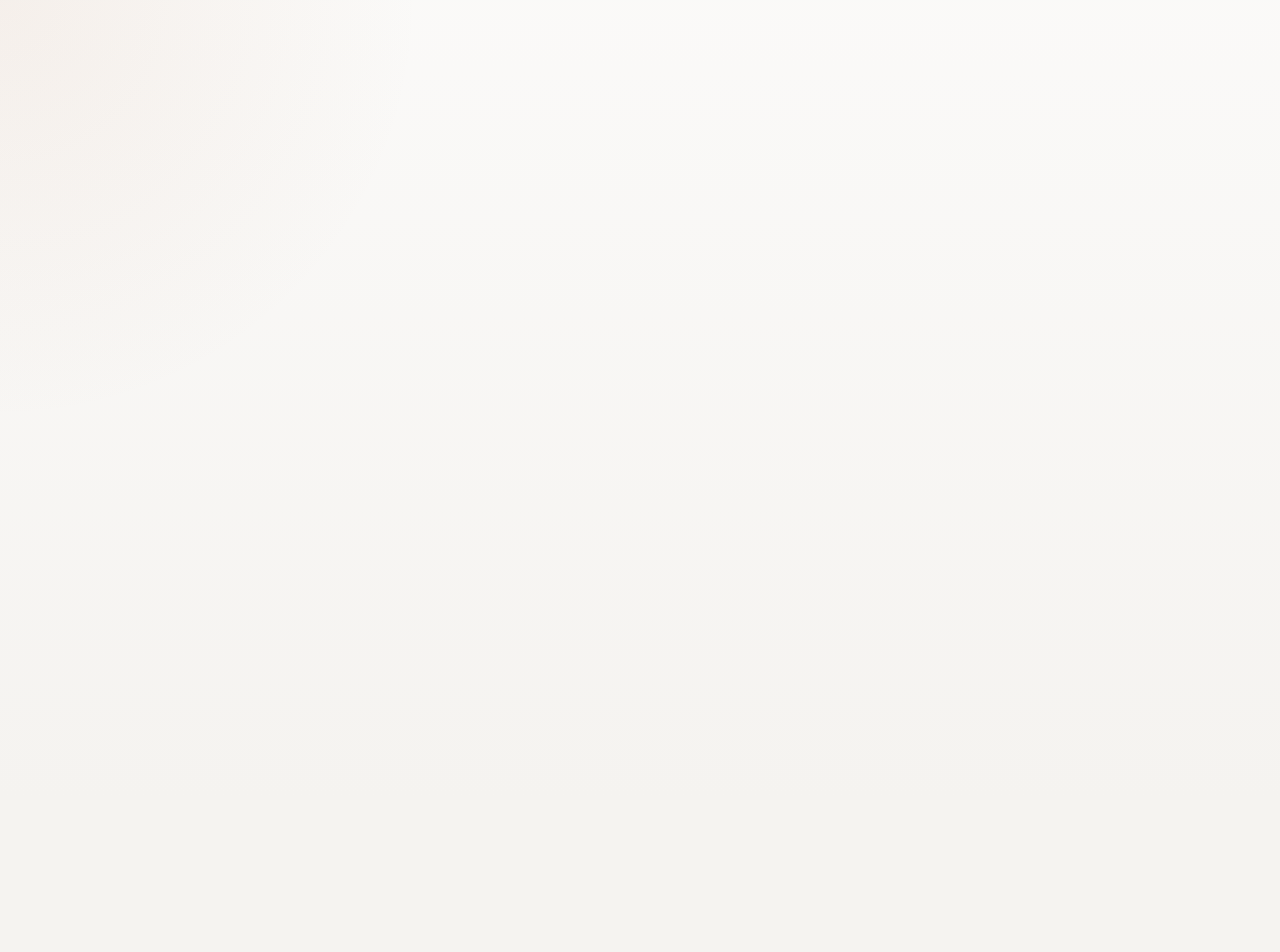
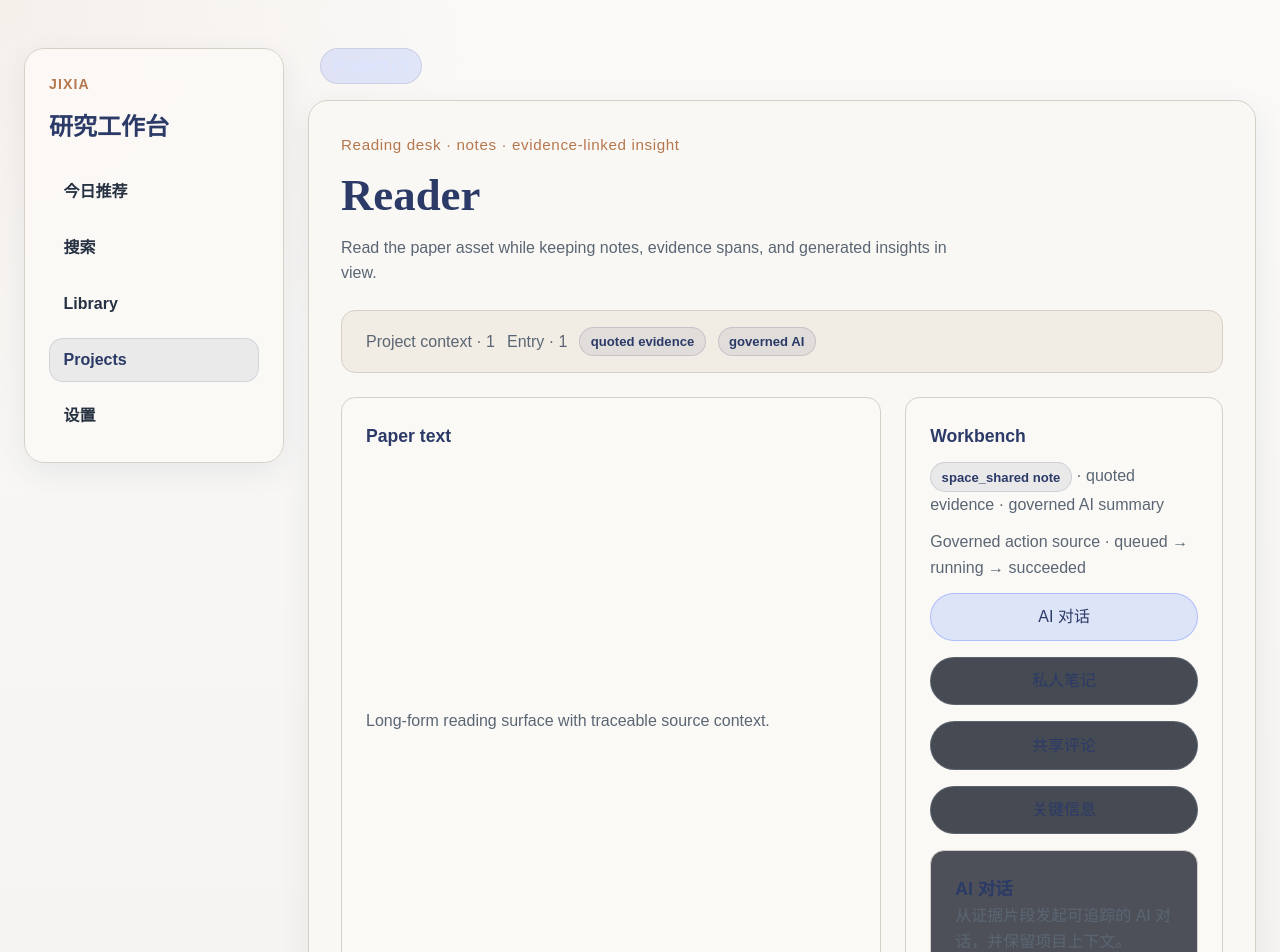
Before and after one commit to 1508324011/Jixia, a React (Vite) app: page /projects/1/library/1/reader in a window 1280 px wide. Before the commit this address had no page. Shown: the top 952 px of the page. Before the commit the page ends 800 px from the top, so only its background shows below. Built offline with nearby package versions, Linux system fonts and the light colour scheme.

Commit message:
feat: add paper workspace panels
Ultraworked with [Sisyphus](https://github.com/code-yeongyu/oh-my-openagent)

Co-authored-by: Sisyphus <clio-agent@sisyphuslabs.ai>

```diff
--- /dev/null
+++ b/src/web/components/paper-workspace-tabs.tsx
@@ -0,0 +1,39 @@
+const workspaceTabs = [
+  'AI 对话',
+  '私人笔记',
+  '共享评论',
+  '关键信息',
+] as const;
+
+export function PaperWorkspaceTabs() {
+  return (
+    <section className="paper-workspace-tabs" aria-label="paper workspace tabs">
+      <div
+        className="paper-workspace-tabs__list"
+        role="tablist"
+        aria-label="Paper workspace panels"
+      >
+        {workspaceTabs.map((tab, index) => (
+          <button
+            key={tab}
+            type="button"
+            role="tab"
+            aria-selected={index === 0}
+            className={
+              index === 0
+                ? 'paper-workspace-tabs__tab paper-workspace-tabs__tab--active'
+                : 'paper-workspace-tabs__tab'
+            }
+          >
+            {tab}
+          </button>
+        ))}
+      </div>
+
+      <article className="paper-workspace-tabs__panel" aria-label="AI 对话 panel">
+        <h3 className="panel-title">AI 对话</h3>
+        <p className="quiet-copy">从证据片段发起可追踪的 AI 对话，并保留项目上下文。</p>
+      </article>
+    </section>
+  );
+}
--- a/src/web/pages/reader-page.tsx
+++ b/src/web/pages/reader-page.tsx
@@ -1,11 +1,15 @@
 import { Link, useParams } from 'react-router-dom';
+
+import { PaperWorkspaceTabs } from '../components/paper-workspace-tabs';
 
 export function ReaderPage() {
   const {
-    spaceId = 'shared-space',
+    spaceId,
     projectId = 'tumor-board',
     entryId = 'entry-1',
   } = useParams();
+  const hasSpaceContext = typeof spaceId === 'string' && spaceId.length > 0;
+  const legacySpaceId = spaceId ?? 'shared-space';
 
   return (
     <main className="page-shell">
@@ -19,21 +23,21 @@ export function ReaderPage() {
       </header>
 
       <section aria-label="context bar" className="context-bar">
-        <span>Space context · {spaceId}</span>
+        {hasSpaceContext ? <span>Space context · {spaceId}</span> : null}
         <span>Project context · {projectId}</span>
         <span>Entry · {entryId}</span>
         <span className="status-badge">quoted evidence</span>
         <span className="status-badge">governed AI</span>
       </section>
 
-      <section className="panel-grid" aria-label="reading layout">
-        <article className="panel">
+      <section className="reader-page" aria-label="reading layout">
+        <article className="panel paper-surface">
           <h2 className="panel-title">Paper text</h2>
           <p className="quiet-copy">
             Long-form reading surface with traceable source context.
           </p>
         </article>
-        <aside className="panel">
+        <aside className="panel paper-workspace">
           <h2 className="panel-title">Workbench</h2>
           <p className="quiet-copy">
             <span className="status-badge">space_shared note</span> · quoted
@@ -42,12 +46,13 @@ export function ReaderPage() {
           <p className="quiet-copy">
             Governed action source · queued → running → succeeded
           </p>
+          <PaperWorkspaceTabs />
         </aside>
       </section>
 
       <Link
         className="panel-link"
-        to={`/spaces/${spaceId}/projects/${projectId}/writing/doc-1`}
+        to={`/spaces/${legacySpaceId}/projects/${projectId}/writing/doc-1`}
       >
         Open writing
       </Link>
--- a/src/web/router.tsx
+++ b/src/web/router.tsx
@@ -25,6 +25,10 @@ export function AppRouter() {
       <Route path="/library" element={<LibraryPage mode="personal" />} />
       <Route path="/projects" element={<ProjectsPage />} />
       <Route path="/projects/:projectId" element={<ProjectPage />} />
+      <Route
+        path="/projects/:projectId/library/:entryId/reader"
+        element={<ReaderPage />}
+      />
       <Route path="/settings" element={<SettingsPage />} />
     </Route>
       <Route path="/spaces" element={<SpacesPage />} />
--- a/src/web/styles/app.css
+++ b/src/web/styles/app.css
@@ -190,6 +190,9 @@ a {
 
 .dashboard-layout,
 .field-stack,
+.paper-workspace,
+.paper-workspace-tabs,
+.paper-workspace-tabs__list,
 .project-tabs,
 .recent-opened-panel__header,
 .recent-opened-panel__item,
@@ -238,6 +241,32 @@ a {
 .project-tabs__tab--active {
   border-color: rgba(95, 132, 255, 0.38);
   background: rgba(95, 132, 255, 0.18);
+}
+
+.reader-page {
+  display: grid;
+  gap: var(--jixia-space-4);
+}
+
+.paper-workspace-tabs__tab {
+  border: 1px solid rgba(160, 174, 192, 0.24);
+  border-radius: 999px;
+  background: rgba(10, 16, 28, 0.75);
+  color: var(--jixia-ink);
+  padding: 0.65rem 1rem;
+  font: inherit;
+}
+
+.paper-workspace-tabs__tab--active {
+  border-color: rgba(95, 132, 255, 0.38);
+  background: rgba(95, 132, 255, 0.18);
+}
+
+.paper-workspace-tabs__panel {
+  padding: var(--jixia-space-4);
+  border: 1px solid var(--jixia-border);
+  border-radius: var(--jixia-radius-md);
+  background: rgba(10, 16, 28, 0.72);
 }
 
 .dashboard-layout {
@@ -297,6 +326,10 @@ a {
     grid-template-columns: minmax(0, 1.75fr) minmax(280px, 0.9fr);
   }
 
+  .reader-page {
+    grid-template-columns: minmax(0, 1.7fr) minmax(300px, 1fr);
+  }
+
   .sidebar-nav {
     position: sticky;
     top: var(--jixia-space-4);
```
Also changed, not shown: 1 other file (tests, documents, lock files or other folders). Lines whose indentation alone changed are shown as unchanged.
